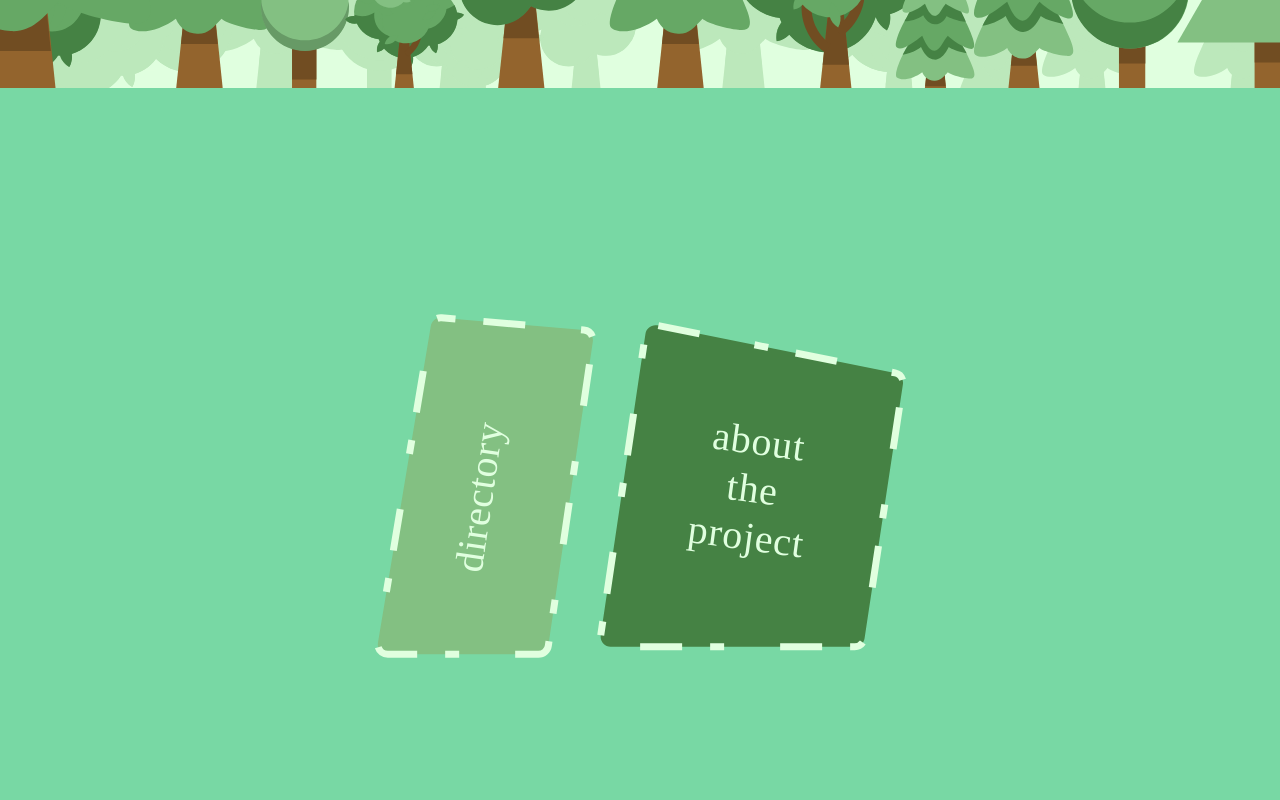
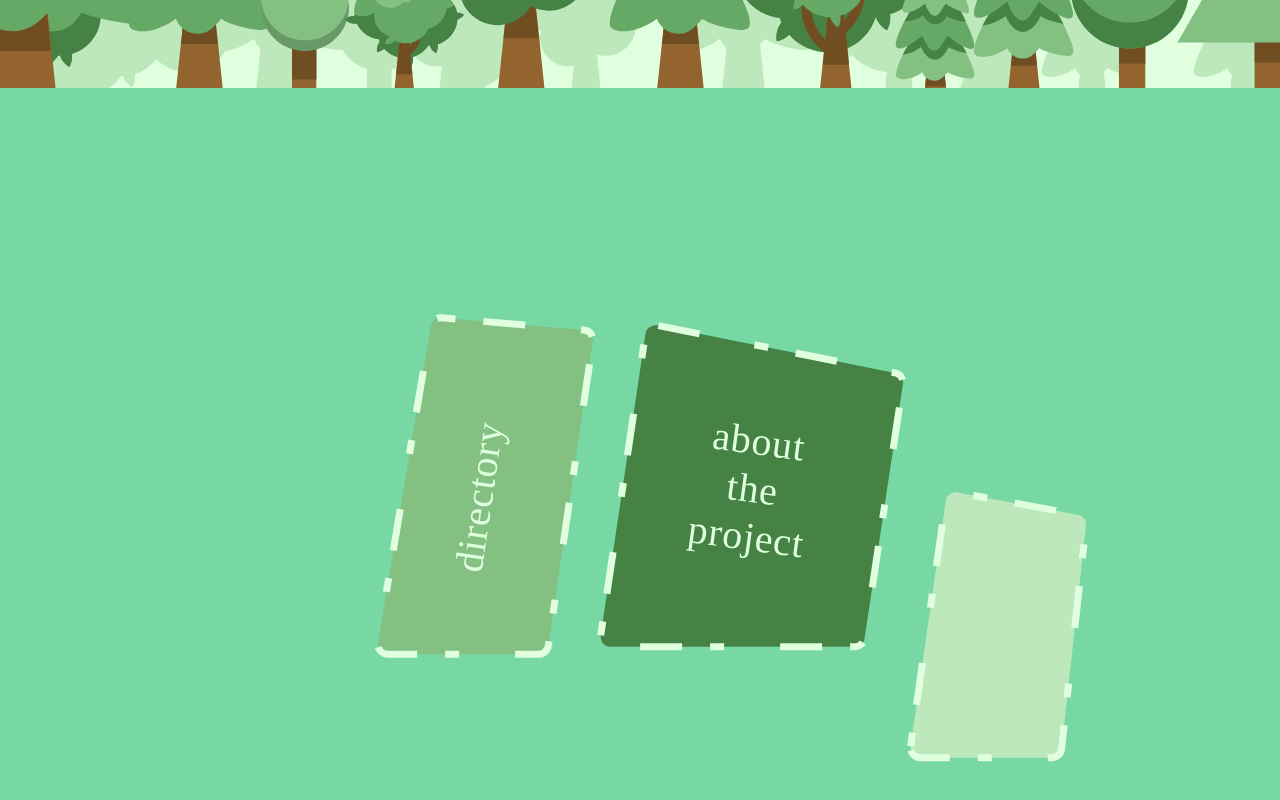
Before and after one commit to chauta03/the-lorax-frontend, a React (Create React App) app in the folder the-lorax/: page / in a window 1280 px wide. Shown: the part 712-1512 px from the top of the page. Built offline with nearby package versions, Linux system fonts and the light colour scheme; the HTML template or start-up script is replaced by a standard one; a web font is replaced by a local one.

Commit message:
Adding tree icon for the action page

```diff
--- /dev/null
+++ b/the-lorax/src/app/action_buttons/tree_button.tsx
@@ -0,0 +1,21 @@
+import React from 'react';
+import "../action_page.css";
+import { relative } from 'path';
+
+// Create the functional component
+type CustomButtonProps = {
+    onClick: () => void; // Function to handle button click
+};
+
+const TreeButton: React.FC<CustomButtonProps> = ({onClick}) => {
+    return (
+        <div className="button-tree-only" style={{position: 'relative', display: 'inline-block'}}>
+            <svg xmlns="http://www.w3.org/2000/svg" width="183" height="274" viewBox="0 0 183 274" fill="none" onClick={onClick} style={{position: 'absolute'}}>
+                <path d="M3.58824 258.27L38.7277 12.933C39.5329 7.31153 44.8521 3.48798 50.4371 4.51607L170.848 26.6813C176.002 27.6299 179.549 32.3958 178.978 37.6046L154.539 260.777C153.983 265.848 149.7 269.688 144.598 269.688H13.4872C7.40026 269.688 2.72522 264.296 3.58824 258.27Z" fill="#BCE8BB" stroke="#E0FFDF" stroke-width="7" stroke-dasharray="14 28 42 56"/>
+            </svg>
+            <div className='tree-icon' style={{position: 'absolute'}}></div>
+        </div>
+    );
+};
+
+export default TreeButton;
--- a/the-lorax/src/app/action_page.tsx
+++ b/the-lorax/src/app/action_page.tsx
@@ -2,6 +2,7 @@ import React from 'react';
 import "./action_page.css";
 import DirectoryButton from './action_buttons/directory_button';
 import AboutButton from './action_buttons/about_button';
+import TreeButton from './action_buttons/tree_button';
 
 const ActionButton: React.FC = () => {
     const Directory_Click = () => {
@@ -12,10 +13,15 @@ const ActionButton: React.FC = () => {
         alert("About");
     };
 
+    const Tree_Click = () => {
+        alert("Tree!!!!");
+    };
+
     return (
         <div className="action-page-background">
             <DirectoryButton onClick={Directory_Click} />
             <AboutButton onClick={About_Click} />
+            <TreeButton onClick={Tree_Click} />
         </div>
 
     );
```
Also changed, not shown: the-lorax/public/images/tree-icon-3-1.svg (added).
